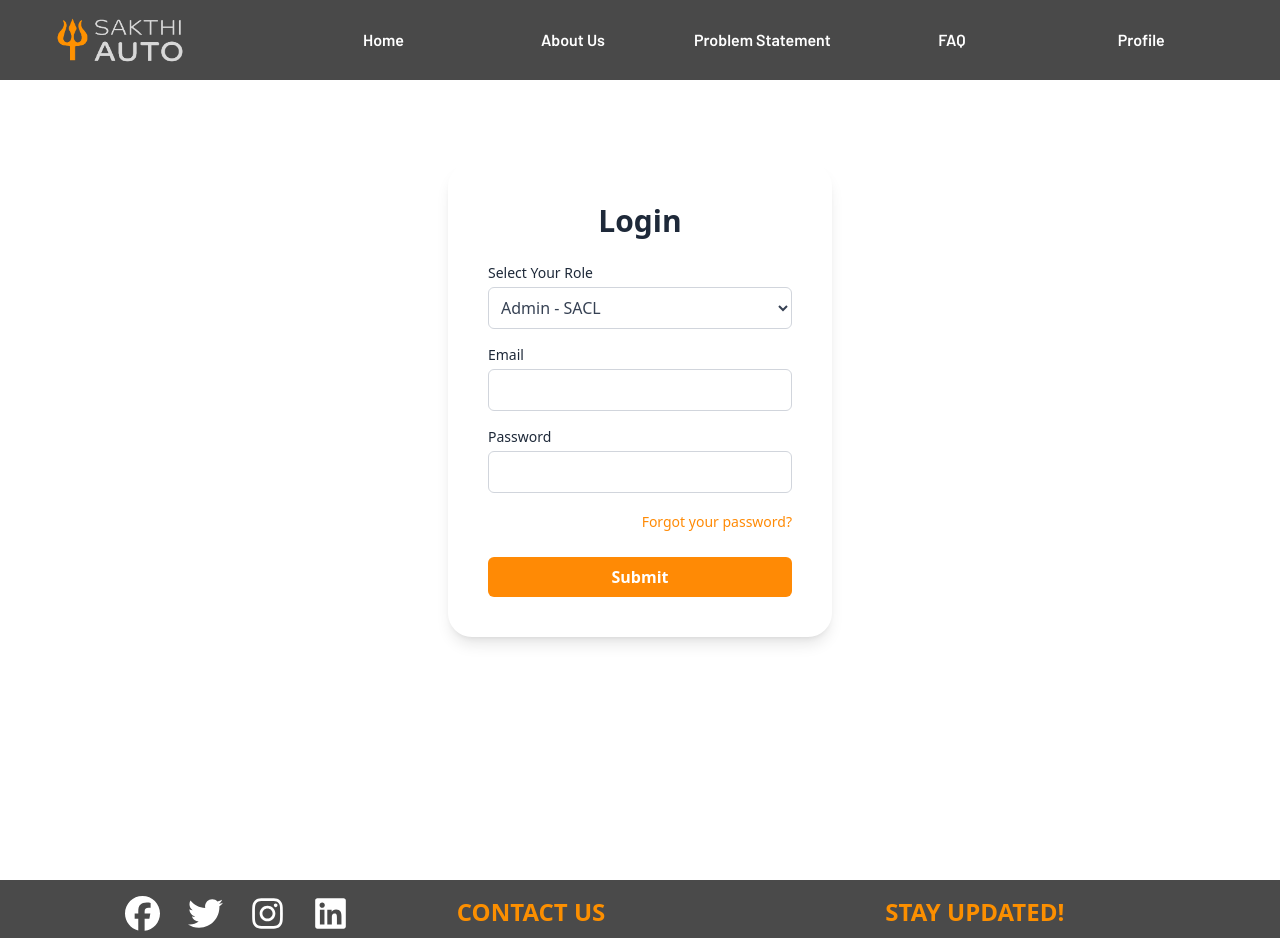
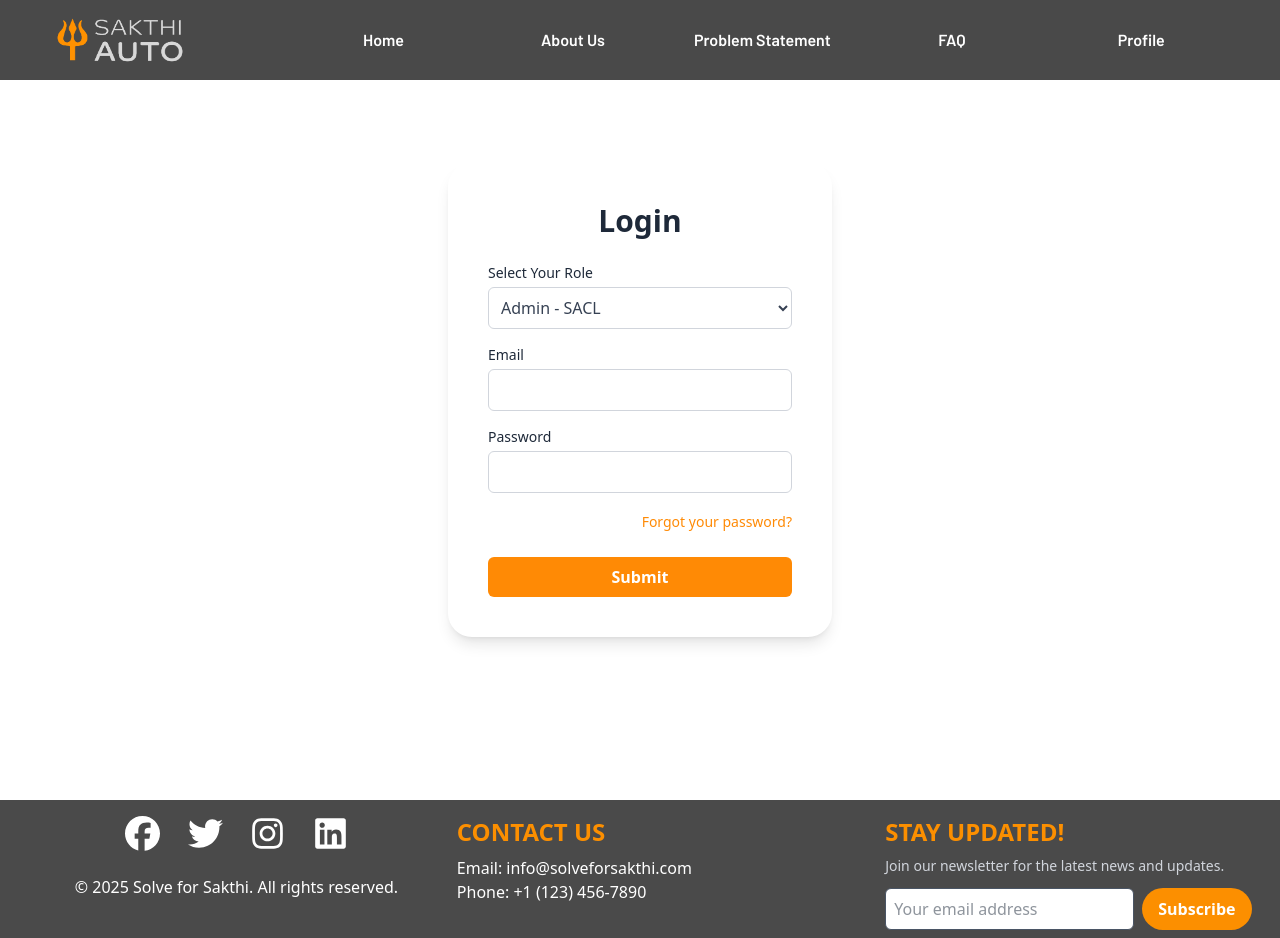
Before and after one commit to damodara2006/Project_SFS, a React (Vite) app in the folder frontend/: page /login in a window 1280 px wide. Shown: the top 938 px of the page. Built offline with nearby package versions, Linux system fonts and the light colour scheme.

Commit message:
fix: Margin in Footer

```diff
--- a/frontend/src/components/Footer.jsx
+++ b/frontend/src/components/Footer.jsx
@@ -6,7 +6,7 @@ import { FaLinkedin } from 'react-icons/fa6';
 const Footer = () => {
   return (
     <>
-      <footer className="bg-[#4a4a4a] text-white py-4 mt-20 w-full">
+      <footer className="bg-[#4a4a4a] text-white py-4 w-full">
         <div className="container flex flex-col md:flex-row justify-evenly items-center md:items-start mx-auto text-center md:text-left px-4">
             <div className="flex flex-col justify-center items-center mb-6 md:mb-0 md:w-1/3">
 
```
